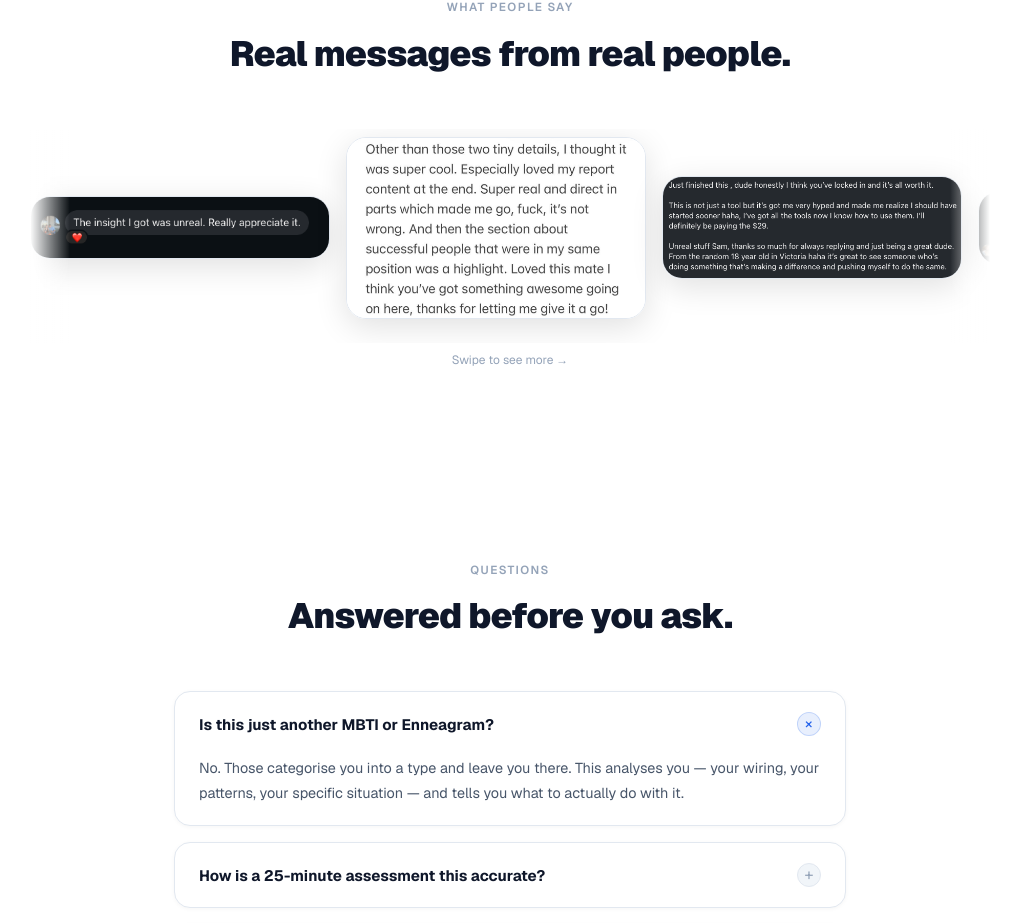
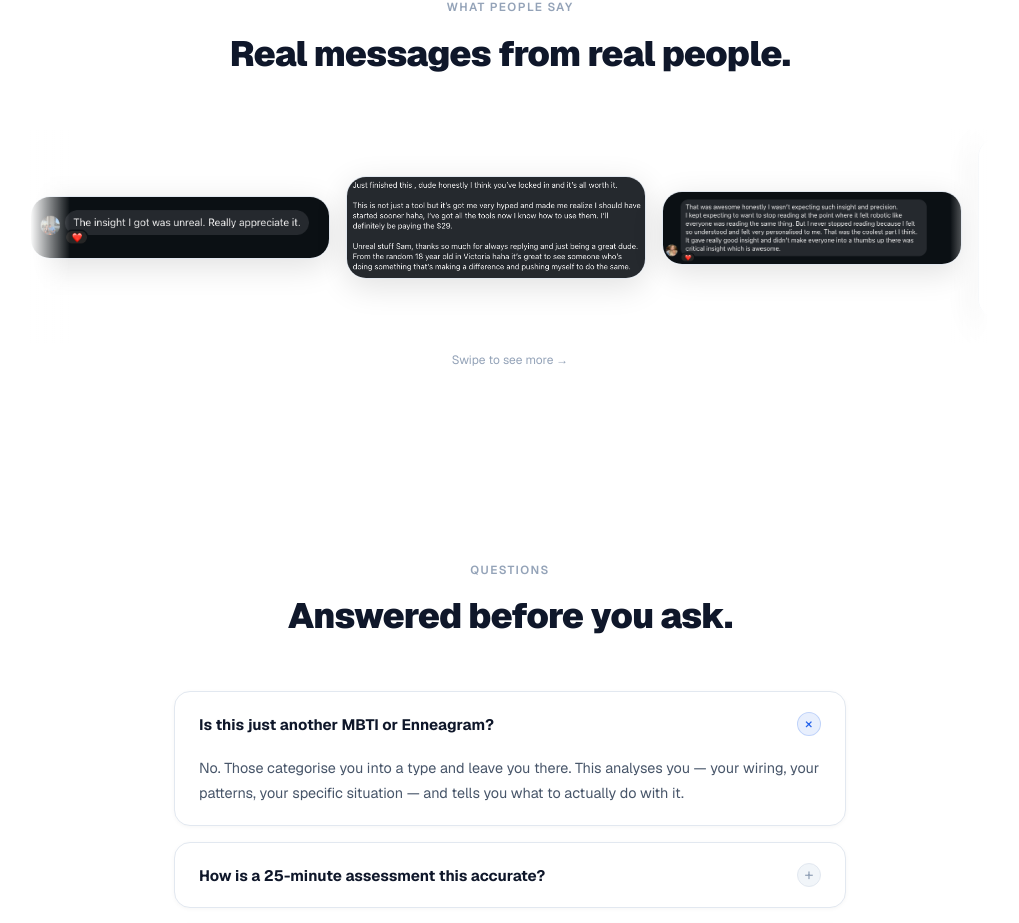
Before and after one commit to samwitnesss/mytwenties, a Next.js app: page / in a window 1280 px wide. Shown: the part 5316-6239 px from the top of the page, without its empty margins (130-1149 px from the left). Built offline with nearby package versions, Linux system fonts and the light colour scheme; a web font is replaced by a local one.

Commit message:
Reorder testimonial carousel: 1,3,4,2

```diff
--- a/app/page.tsx
+++ b/app/page.tsx
@@ -686,9 +686,9 @@ export default function LandingPage() {
           }}>
             {[
               '/testimonials/dm1.png',
-              '/testimonials/dm2.png',
               '/testimonials/dm3.png',
               '/testimonials/dm4.png',
+              '/testimonials/dm2.png',
             ].map((src, i) => (
               <div key={i} style={{
                 flex: '0 0 auto',
```
